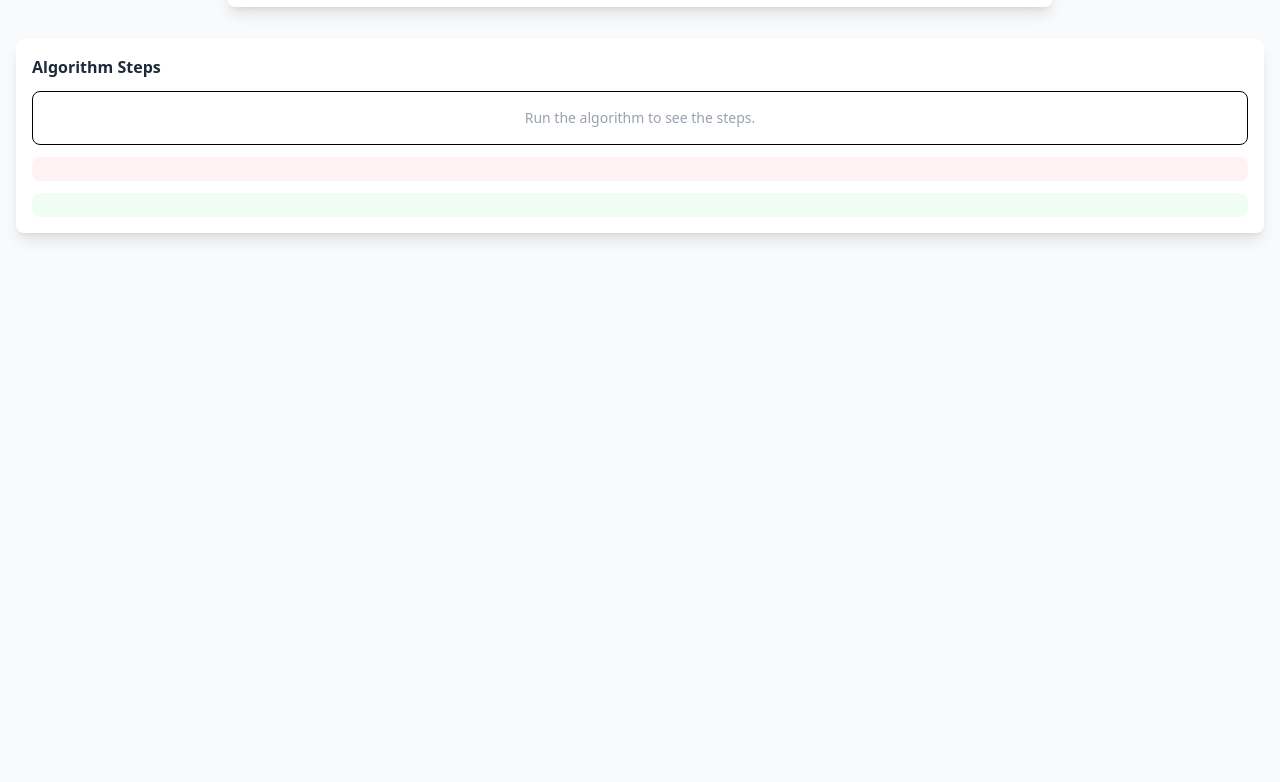
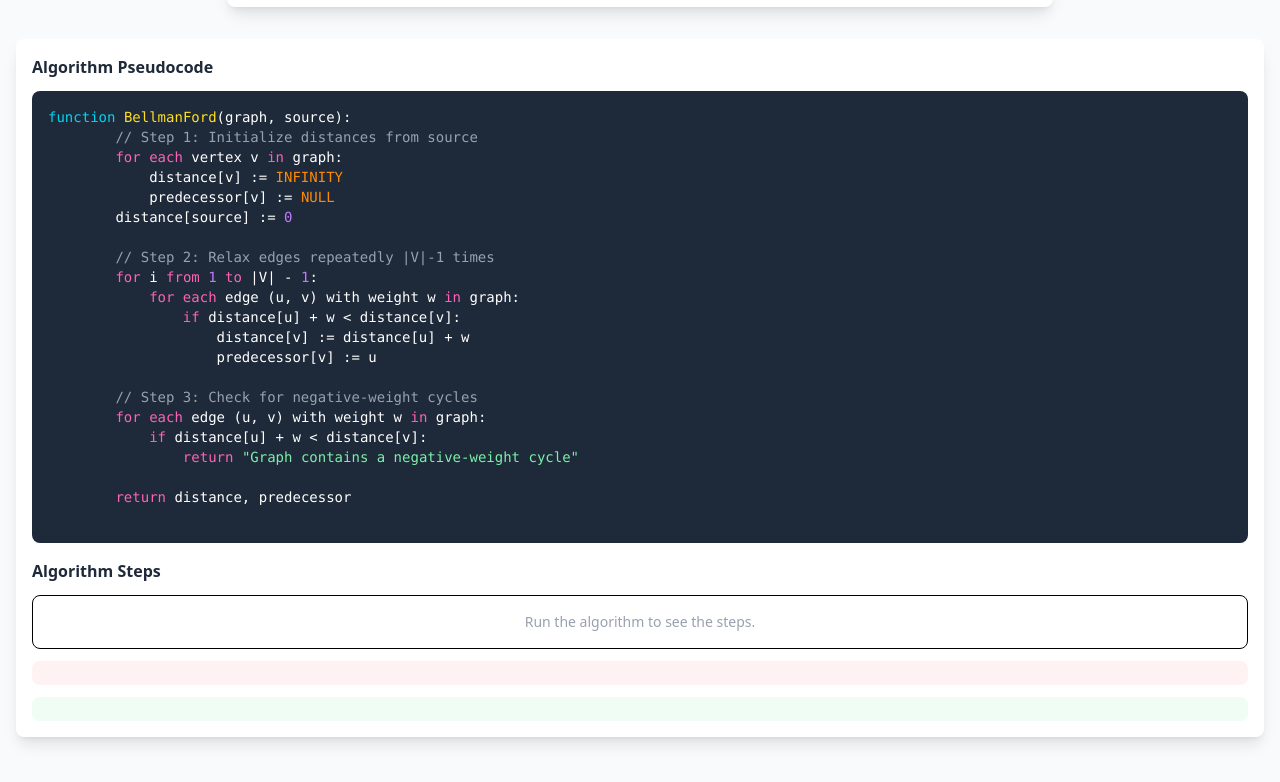
Before and after one commit to DroidZed/mini_project_graph_bellman-ford, a website: page index.html in a window 1280 px wide. Shown: the part 766-1548 px from the top of the page. Drawn offline with Linux system fonts and the light colour scheme; some packages are replaced by stand-ins of ours; a script that the page names is missing.

Commit message:
added algorithm code

```diff
--- a/index.html
+++ b/index.html
@@ -94,9 +94,7 @@
                 <div id="graph-container"
                      class="w-full border-2 border-gray-200 rounded-lg bg-gray-50 relative overflow-hidden">
 
-                <!-- Floating Modal Buttons -->
                     <div class="absolute top-4 right-4 z-10">
-                    <!-- Toggle Button -->
                         <button id="info-toggle" onclick="toggleInfoButtons()"
                                 class="bg-gray-600 hover:bg-gray-700 text-white p-2 rounded-full shadow-lg transition-all hover:scale-110 mb-2"
                                 title="Toggle Information">
@@ -106,10 +104,8 @@
                             </svg>
                         </button>
 
-                    <!-- Info Buttons Container -->
                         <div id="info-buttons"
                              class="flex flex-col space-y-2 opacity-0 transform scale-95 transition-all duration-300 pointer-events-none">
-                        <!-- What is Bellman-Ford Button -->
                             <button onclick="document.getElementById('what-is-modal').showModal()"
                                     class="bg-blue-600 hover:bg-blue-700 text-white p-2 rounded-full shadow-lg transition-all hover:scale-110 group"
                                     title="What is Bellman-Ford?">
@@ -122,7 +118,6 @@
                                 </div>
                             </button>
 
-                        <!-- How it Works Button -->
                             <button onclick="document.getElementById('how-works-modal').showModal()"
                                     class="bg-green-600 hover:bg-green-700 text-white p-2 rounded-full shadow-lg transition-all hover:scale-110 group"
                                     title="How it Works">
@@ -135,7 +130,6 @@
                                 </div>
                             </button>
 
-                        <!-- Use Cases & Benefits Button -->
                             <button onclick="document.getElementById('benefits-modal').showModal()"
                                     class="bg-purple-600 hover:bg-purple-700 text-white p-2 rounded-full shadow-lg transition-all hover:scale-110 group"
                                     title="Use Cases & Benefits">
@@ -148,7 +142,6 @@
                                 </div>
                             </button>
 
-                        <!-- Drawbacks & Complexity Button -->
                             <button onclick="document.getElementById('drawbacks-modal').showModal()"
                                     class="bg-red-600 hover:bg-red-700 text-white p-2 rounded-full shadow-lg transition-all hover:scale-110 group"
                                     title="Drawbacks & Complexity">
@@ -255,6 +248,32 @@
             </div>
 
             <div class="lg:col-span-12 mt-4 bg-white rounded-lg shadow-lg p-4">
+
+                <h3 class="text-base font-semibold text-gray-800 mb-3">Algorithm Pseudocode</h3>
+                <div class="bg-gray-800 text-white rounded-lg p-4 mb-4 font-mono text-sm overflow-x-auto">
+                    <pre><code><span class="text-cyan-400">function</span> <span class="text-yellow-300">BellmanFord</span>(graph, source):
+        <span class="text-gray-400">// Step 1: Initialize distances from source</span>
+        <span class="text-pink-400">for each</span> vertex v <span class="text-pink-400">in</span> graph:
+            distance[v] := <span class="text-orange-400">INFINITY</span>
+            predecessor[v] := <span class="text-orange-400">NULL</span>
+        distance[source] := <span class="text-purple-400">0</span>
+
+        <span class="text-gray-400">// Step 2: Relax edges repeatedly |V|-1 times</span>
+        <span class="text-pink-400">for</span> i <span class="text-pink-400">from</span> <span class="text-purple-400">1</span> <span class="text-pink-400">to</span> |V| - <span class="text-purple-400">1</span>:
+            <span class="text-pink-400">for each</span> edge (u, v) with weight w <span class="text-pink-400">in</span> graph:
+                <span class="text-pink-400">if</span> distance[u] + w &lt; distance[v]:
+                    distance[v] := distance[u] + w
+                    predecessor[v] := u
+
+        <span class="text-gray-400">// Step 3: Check for negative-weight cycles</span>
+        <span class="text-pink-400">for each</span> edge (u, v) with weight w <span class="text-pink-400">in</span> graph:
+            <span class="text-pink-400">if</span> distance[u] + w &lt; distance[v]:
+                <span class="text-pink-400">return</span> <span class="text-green-300">"Graph contains a negative-weight cycle"</span>
+
+        <span class="text-pink-400">return</span> distance, predecessor
+    </code></pre>
+                </div>
+
                 <h3 class="text-base font-semibold text-gray-800 mb-3">Algorithm Steps</h3>
                 <div class="overflow-x-auto border rounded-lg">
                     <table class="min-w-full text-sm text-left text-gray-500">
```
Also changed, not shown: styles/output.css. Lines whose indentation alone changed are shown as unchanged.
